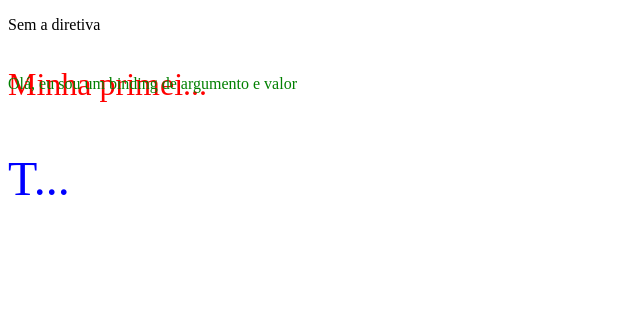
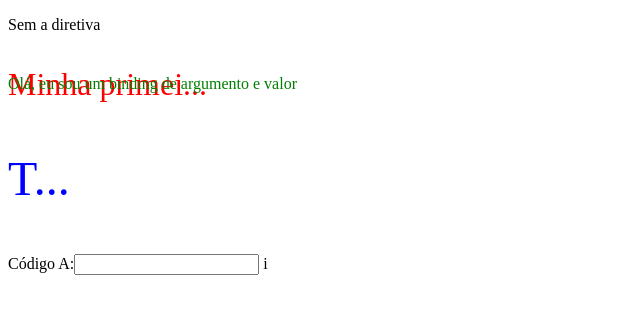
Before and after one commit to antoniotnn/diretivas, a Vue app: page / in a window 1280 px wide. Shown: the top 314 px of the page, without its empty margins (0-640 px from the left). Built offline with nearby package versions, Linux system fonts and the light colour scheme.

Commit message:
199. Binding de modificadores da diretiva parte 1

```diff
--- a/src/App.vue
+++ b/src/App.vue
@@ -4,6 +4,7 @@
     <p v-texto="{ cor: 'red', tamanhoFonte: '200%', totalCaracteres: 15 }">Minha primeira diretiva customizada</p> <!-- ao passar valor para a diretiva, se for string, respeitar o uso de aspas externas, por exemplo "'Exemplo'", poi caso seja passado assim "Exemplo", será entendido pelo Vue que estamos passando um valor para um atributo da instância do Componente -->
     <p v-texto="configuracaoTexto">Teste</p>
     <div v-posicao:absolute="75" v-texto="{ cor: 'green', totalCaracteres: 100 }">Olá, eu sou um binding de argumento e valor</div> <!-- "absolute", será recebido no atributo arg do binding da diretiva-->
+    <span>Código A:</span><input type="text"><span v-informacao:simples.umClickMouse="'Você encontrará o código A na parte frontal do equipamento'"> i</span>
   </div>
 </template>
 
--- a/src/main.js
+++ b/src/main.js
@@ -43,7 +43,7 @@ Vue.directive('texto', {
 
 Vue.directive('posicao', {
     created(el, binding) {
-        console.log(el, binding.arg, binding.value);
+        //console.log(el, binding.arg, binding.value);
 
         const posicoesPossiveis = ['relative', 'fixed', 'absolute'];
 
@@ -54,4 +54,10 @@ Vue.directive('posicao', {
     }
 });
 
+Vue.directive('informacao', {
+    created(el, binding) {
+        console.log(el, binding.arg, binding.modifiers, binding.value);
+    }
+});
+
 Vue.mount('#app');
```
